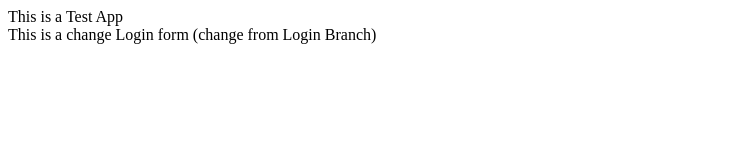
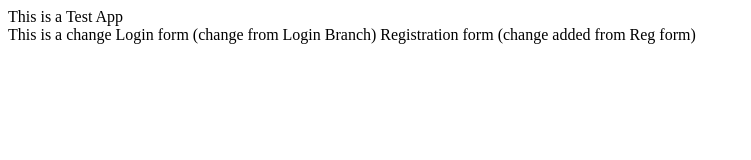
Before and after one commit to defatninjaa/myappsample, a plain HTML site: page index.html in a window 1280 px wide. Shown: the whole page, without its empty margins (0-751 px from the left). Drawn offline with Linux system fonts and the light colour scheme.

Commit message:
Registration update

```diff
--- a/index.html
+++ b/index.html
@@ -6,5 +6,6 @@
         This is a Test App<br>
         This is a change
         Login form (change from Login Branch)
+        Registration form (change added from Reg form)
     </body>
 </html>
```
